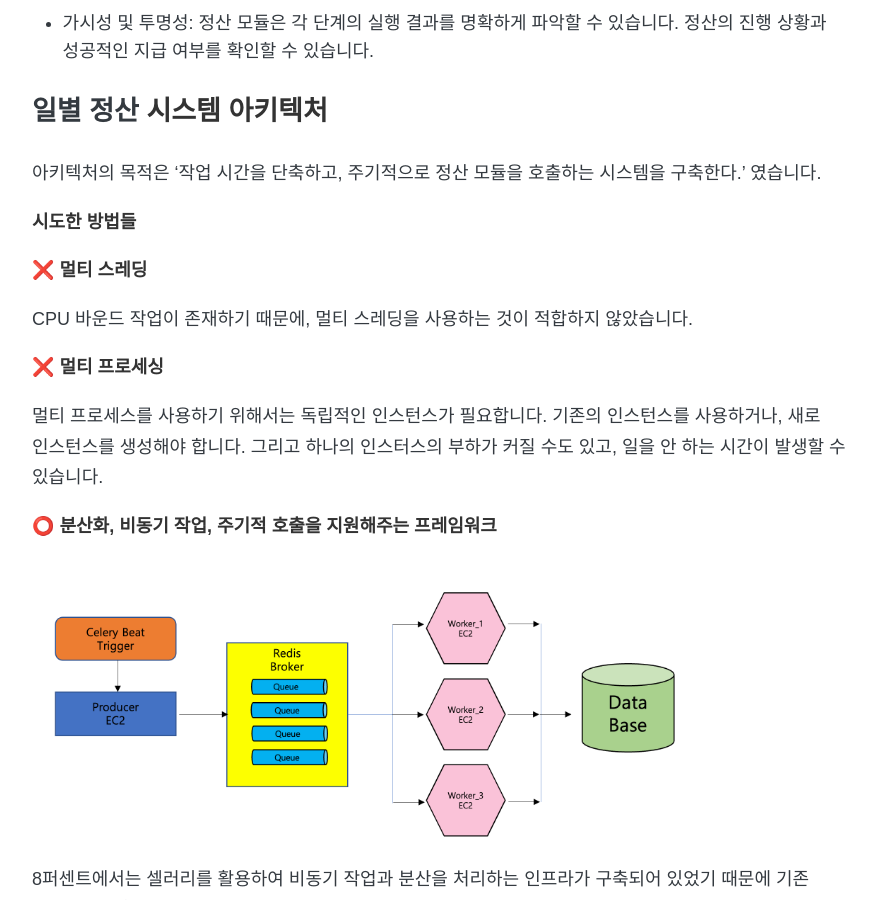
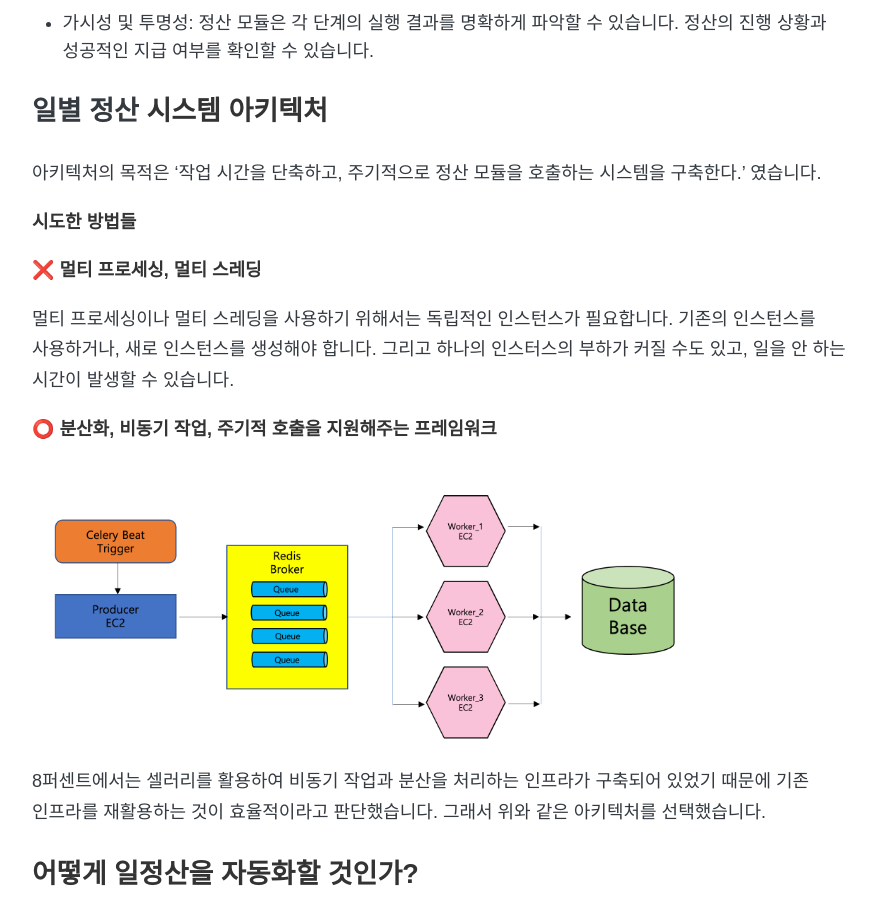
Before and after one commit to 8percent/8percent.github.io, a Jekyll site: the page built from _posts/2023-07-18-우당탕탕 정산 자동화 개발.md, in a window 1280 px wide and 900 px high, scrolled down 3147 px. Shown: the whole window, without its empty margins (194-1070 px from the left). Built offline with Jekyll 4.4.1, drawn with Linux system fonts in a browser that asks for light colours; some web fonts are replaced.

Commit message:
Update 2023-07-18-우당탕탕 정산 자동화 개발.md

```diff
--- a/_posts/2023-07-18-우당탕탕 정산 자동화 개발.md
+++ b/_posts/2023-07-18-우당탕탕 정산 자동화 개발.md
@@ -90,13 +90,9 @@
 
 **시도한 방법들**
 
-❌ **멀티 스레딩**
+❌ **멀티 프로세싱, 멀티 스레딩**
 
-CPU 바운드 작업이 존재하기 때문에, 멀티 스레딩을 사용하는 것이 적합하지 않았습니다.
-
-❌ **멀티 프로세싱**
-
-멀티 프로세스를 사용하기 위해서는 독립적인 인스턴스가 필요합니다. 기존의 인스턴스를 사용하거나, 새로 인스턴스를 생성해야 합니다. 그리고 하나의 인스터스의 부하가 커질 수도 있고, 일을 안 하는 시간이 발생할 수 있습니다.
+멀티 프로세싱이나 멀티 스레딩을 사용하기 위해서는 독립적인 인스턴스가 필요합니다. 기존의 인스턴스를 사용하거나, 새로 인스턴스를 생성해야 합니다. 그리고 하나의 인스터스의 부하가 커질 수도 있고, 일을 안 하는 시간이 발생할 수 있습니다.
 
 
 ⭕️ **분산화, 비동기 작업, 주기적 호출을 지원해주는 프레임워크**
```
